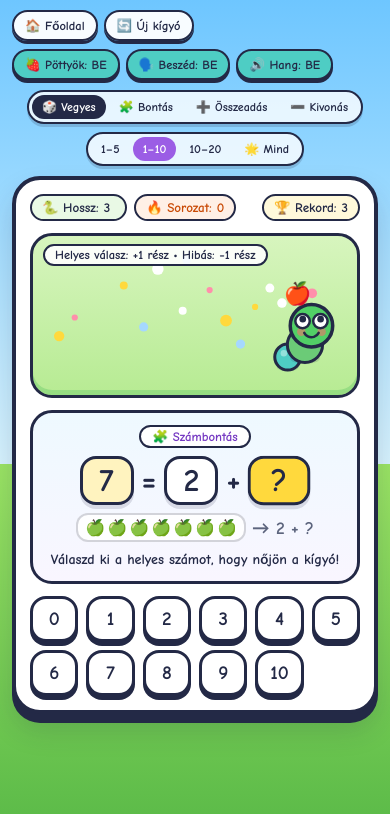
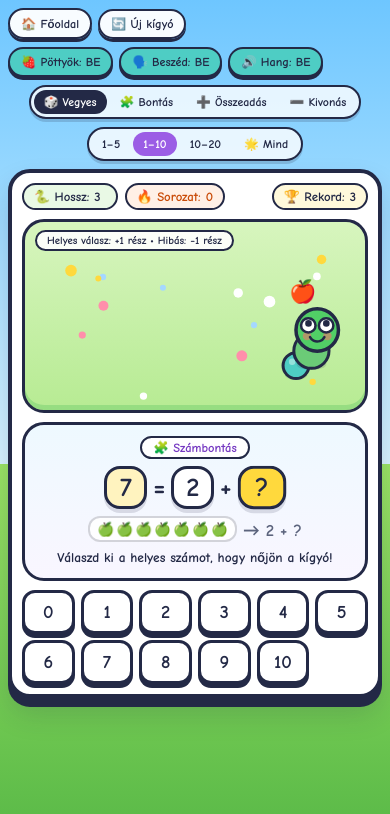
Before and after one commit to buceeman/matek, a plain HTML site: page kigyo.html in a window 390 px wide. Drawn offline with Linux system fonts and the light colour scheme.

Commit message:
Improve responsive layout and canvas scaling in kigyo.html

```diff
--- a/kigyo.html
+++ b/kigyo.html
@@ -47,6 +47,7 @@
       display: flex;
       flex-direction: column;
       align-items: center;
+      justify-content: flex-start;
       padding: 10px 12px 18px;
       position: relative;
     }
@@ -94,7 +95,7 @@
       color: var(--ink);
       font-family: inherit;
       font-weight: 800;
-      font-size: clamp(0.78rem, 2.2vw, 0.9rem);
+      font-size: clamp(0.76rem, 2.2vw, 0.9rem);
       padding: 6px 11px;
       border-radius: 999px;
       cursor: pointer;
@@ -105,8 +106,24 @@
       transition: transform 0.1s ease, background 0.15s ease;
     }
 
-    .pill:hover {
-      background: #fff9db;
+    @media (hover: hover) {
+      .pill:hover {
+        background: #fff9db;
+      }
+      .opt-btn:hover {
+        background: rgba(35, 41, 70, 0.08);
+      }
+      .opt-btn.active:hover {
+        background: var(--ink);
+      }
+      .opt-btn[data-range].active:hover {
+        background: var(--purple);
+      }
+      .num-btn:hover {
+        background: #fff9db;
+        transform: translateY(-2px);
+        box-shadow: 0 6px 0 var(--ink);
+      }
     }
 
     .pill:active {
@@ -131,6 +148,7 @@
       display: inline-flex;
       flex-wrap: wrap;
       justify-content: center;
+      max-width: 100%;
       background: rgba(255, 255, 255, 0.8);
       border: 2.5px solid var(--ink);
       border-radius: 999px;
@@ -146,15 +164,12 @@
       color: var(--ink);
       font-family: inherit;
       font-weight: 800;
-      font-size: clamp(0.75rem, 2.1vw, 0.88rem);
+      font-size: clamp(0.74rem, 2.1vw, 0.88rem);
       padding: 5px 10px;
       border-radius: 999px;
       cursor: pointer;
+      white-space: nowrap;
       transition: background 0.15s ease, color 0.15s ease, transform 0.1s ease;
-    }
-
-    .opt-btn:hover {
-      background: rgba(35, 41, 70, 0.08);
     }
 
     .opt-btn.active {
@@ -176,7 +191,7 @@
       box-shadow: 0 9px 0 var(--ink), 0 16px 28px rgba(35, 41, 70, 0.18);
       display: flex;
       flex-direction: column;
-      gap: 12px;
+      gap: 11px;
     }
 
     /* Stats row */
@@ -201,10 +216,11 @@
       border-radius: 14px;
       padding: 4px 10px;
       font-weight: 900;
-      font-size: clamp(0.82rem, 2.2vw, 0.95rem);
+      font-size: clamp(0.8rem, 2.2vw, 0.95rem);
       display: inline-flex;
       align-items: center;
       gap: 5px;
+      white-space: nowrap;
     }
 
     .stat-chip.snake-len {
@@ -244,7 +260,7 @@
     .snake-stage {
       position: relative;
       width: 100%;
-      height: clamp(165px, 27vw, 225px);
+      height: clamp(132px, 23vh, 215px);
       border: 3.5px solid var(--ink);
       border-radius: 22px;
       overflow: hidden;
@@ -266,7 +282,7 @@
       border: 2px solid var(--ink);
       border-radius: 999px;
       padding: 2px 10px;
-      font-size: 0.78rem;
+      font-size: clamp(0.68rem, 1.9vw, 0.78rem);
       font-weight: 800;
       pointer-events: none;
     }
@@ -276,12 +292,12 @@
       background: linear-gradient(180deg, #eef9ff 0%, #f9f6ff 100%);
       border: 3px solid var(--ink);
       border-radius: 22px;
-      padding: 12px 14px;
+      padding: 11px 12px;
       text-align: center;
       display: flex;
       flex-direction: column;
       align-items: center;
-      gap: 8px;
+      gap: 7px;
     }
 
     .task-type-pill {
@@ -292,7 +308,7 @@
       border: 2px solid var(--ink);
       border-radius: 999px;
       padding: 2px 11px;
-      font-size: 0.8rem;
+      font-size: 0.78rem;
       font-weight: 800;
       color: var(--purple-dark);
     }
@@ -302,15 +318,15 @@
       align-items: center;
       justify-content: center;
       flex-wrap: wrap;
-      gap: 8px;
-      font-size: clamp(2rem, 6.5vw, 3rem);
+      gap: clamp(5px, 1.5vw, 8px);
+      font-size: clamp(1.65rem, 6vw, 2.9rem);
       font-weight: 900;
       line-height: 1.1;
     }
 
     .eq-box {
-      min-width: 54px;
-      padding: 4px 12px;
+      min-width: clamp(42px, 11vw, 56px);
+      padding: 4px clamp(8px, 2.2vw, 12px);
       border-radius: 16px;
       background: #ffffff;
       border: 3px solid var(--ink);
@@ -327,7 +343,7 @@
     .eq-box.unknown {
       background: #ffd93d;
       color: var(--ink);
-      min-width: 62px;
+      min-width: clamp(48px, 12vw, 62px);
       animation: pulseBox 1.3s ease-in-out infinite;
     }
 
@@ -356,7 +372,7 @@
     }
 
     .feedback-msg {
-      font-size: clamp(0.88rem, 2.5vw, 1rem);
+      font-size: clamp(0.84rem, 2.4vw, 0.98rem);
       font-weight: 800;
       min-height: 1.35em;
       color: var(--ink);
@@ -378,7 +394,8 @@
       align-items: center;
       gap: 6px;
       min-height: 24px;
-      font-size: 1rem;
+      font-size: clamp(0.85rem, 2.4vw, 1rem);
+      max-width: 100%;
     }
 
     .helper-bar.hidden {
@@ -394,12 +411,12 @@
       border: 2px solid rgba(35, 41, 70, 0.2);
       border-radius: 12px;
       padding: 3px 7px;
-      max-width: 240px;
+      max-width: min(240px, 100%);
     }
 
     .helper-op {
       font-weight: 900;
-      font-size: 1.1rem;
+      font-size: 1.05rem;
       color: var(--muted);
     }
 
@@ -412,12 +429,6 @@
 
     .numpad.wide {
       grid-template-columns: repeat(7, minmax(0, 1fr));
-    }
-
-    @media (max-width: 520px) {
-      .numpad.wide {
-        grid-template-columns: repeat(6, minmax(0, 1fr));
-      }
     }
 
     .num-btn {
@@ -426,19 +437,13 @@
       background: #ffffff;
       color: var(--ink);
       font-family: inherit;
-      font-size: clamp(1.2rem, 4vw, 1.5rem);
+      font-size: clamp(1.15rem, 4vw, 1.5rem);
       font-weight: 900;
-      height: clamp(46px, 10vw, 56px);
+      height: clamp(44px, 9.5vw, 56px);
       border-radius: 16px;
       cursor: pointer;
       box-shadow: 0 4px 0 var(--ink);
       transition: transform 0.08s ease, box-shadow 0.08s ease, background 0.12s ease;
-    }
-
-    .num-btn:hover {
-      background: #fff9db;
-      transform: translateY(-2px);
-      box-shadow: 0 6px 0 var(--ink);
     }
 
     .num-btn:active {
@@ -471,6 +476,64 @@
     @media (hover: none) {
       .kb-hint {
         display: none;
+      }
+    }
+
+    @media (max-width: 520px) {
+      body {
+        padding: 8px 8px 14px;
+      }
+      .app {
+        gap: 8px;
+      }
+      .opt-group {
+        border-radius: 18px;
+      }
+      .game-card {
+        padding: 10px;
+        border-radius: 22px;
+        gap: 9px;
+      }
+      .numpad.wide {
+        grid-template-columns: repeat(6, minmax(0, 1fr));
+      }
+      .numpad {
+        gap: 6px;
+      }
+      .num-btn {
+        border-radius: 13px;
+      }
+    }
+
+    @media (max-width: 370px) {
+      .pill {
+        padding: 5px 8px;
+        font-size: 0.72rem;
+      }
+      .opt-btn {
+        padding: 4px 7px;
+        font-size: 0.72rem;
+      }
+      .numpad {
+        gap: 5px;
+      }
+      .num-btn {
+        height: 42px;
+        font-size: 1.1rem;
+        border-width: 2.5px;
+      }
+    }
+
+    @media (max-height: 620px) and (orientation: landscape) {
+      .snake-stage {
+        height: 112px;
+      }
+      .question-stage {
+        padding: 8px 10px;
+        gap: 5px;
+      }
+      .num-btn {
+        height: 40px;
       }
     }
 
@@ -843,6 +906,9 @@
       }
       resizeSnakeCanvas();
       window.addEventListener("resize", resizeSnakeCanvas);
+      if ("ResizeObserver" in window) {
+        new ResizeObserver(resizeSnakeCanvas).observe(snakeCanvas);
+      }
 
       function spawnStageParticles(x, y, color, count = 12) {
         for (let i = 0; i < count; i++) {
@@ -862,9 +928,9 @@
 
       function getHeadPos(t, w, h) {
         const cx = w * 0.5;
-        const cy = h * 0.54;
-        const rx = Math.max(60, w * 0.36);
-        const ry = Math.max(28, h * 0.27);
+        const cy = h * 0.55;
+        const rx = Math.max(30, Math.min(w * 0.36, w * 0.5 - 30));
+        const ry = Math.max(18, Math.min(h * 0.27, h * 0.5 - 28));
         const x = cx + Math.sin(t) * rx;
         const y = cy + Math.sin(t * 2) * ry * 0.85;
         return { x, y };
```
